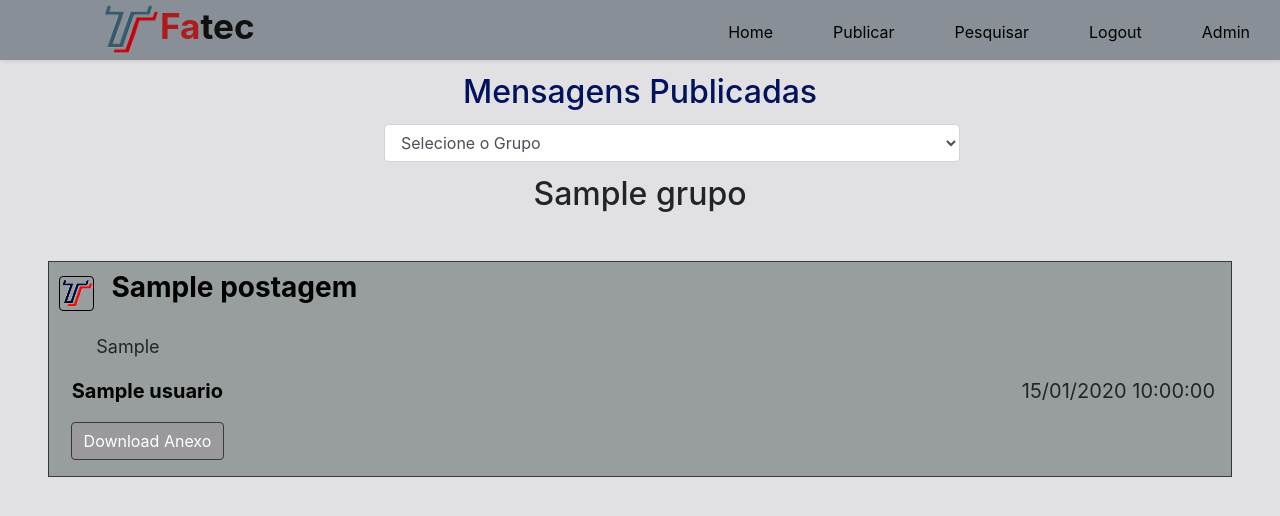
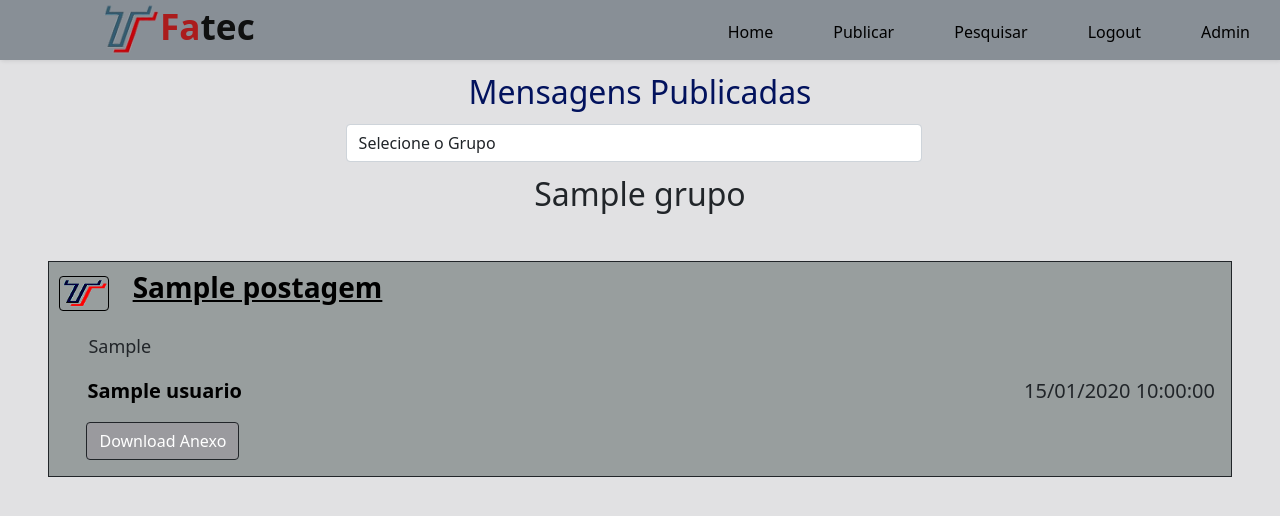
Before and after one commit to marynhaSjc/API-Gfour---Fatec-SJC, a Flask app: page /visualizacao/1 in a window 1280 px wide. Shown: the top 516 px of the page. Run offline with Flask 2, Linux system fonts and the light colour scheme; the visitor is signed in with stand-in values (Sample User, id 1); tables that the repository leaves empty hold one stand-in row (values such as "Sample post"); parts of the project's set-up code (start-up, migrations or seed data) failed here and were passed over; some libraries are stand-ins or nearby versions.

Commit message:
Alterações de Layout e validação login

```diff
--- a/app.py
+++ b/app.py
@@ -52,7 +52,7 @@ class Usuario(db.Model):
     __tablename__="Usuario"
     idUsuario = db.Column(db.Integer, primary_key= True, autoincrement = True)
     nomeUsuario = db.Column(db.String(30))
-    emailUsuario = db.Column(db.String(30))
+    emailUsuario = db.Column(db.String(200))
     senhaUsuario = db.Column(db.String(15))
     tipoUsuario = db.Column(db.String(10))
     disciplina = relationship("Disciplina", secondary=association_usuario_disciplina)
@@ -133,9 +133,9 @@ def criar_adm():
 def login():
     msg = ''
     if request.method == 'POST':
-        nome = request.form['nome']
+        nome = request.form['e-mail']
         senha = request.form['pwd']
-        usuário = Usuario.query.filter_by(nomeUsuario=nome,senhaUsuario=senha).first()
+        usuário = Usuario.query.filter_by(emailUsuario=nome,senhaUsuario=senha).first()
         if usuário:
             # session['loggedin'] = True
             session['nome'] = usuário.nomeUsuario
@@ -146,7 +146,7 @@ def login():
             flash(msg)
             return redirect(url_for('show'))
         else:
-            msg = 'Nome Usuário e/ou Senha incorretos  !'
+            msg = 'E-mail e/ou Senha incorretos  !'
             flash(msg)
     return render_template('login.html', msg=msg)
 
--- a/static/css/postar.css
+++ b/static/css/postar.css
@@ -5,7 +5,6 @@
 
 header{
     width: 100%;
-    height: 80px;
     display: flex;
     justify-content: space-between;
     background-color: #C4C4C4;
--- a/templates/cadastro.html
+++ b/templates/cadastro.html
@@ -6,6 +6,7 @@
     <link rel="stylesheet" href="https://stackpath.bootstrapcdn.com/bootstrap/4.1.3/css/bootstrap.min.css" integrity="sha384-MCw98/SFnGE8fJT3GXwEOngsV7Zt27NXFoaoApmYm81iuXoPkFOJwJ8ERdknLPMO" crossorigin="anonymous">
     <link rel="shortcut icon" href="..\static\img\favicon1.png" type="image/x-icon">
     <link rel="stylesheet" type="text/css" href="../static/css/novanav.css">
+    <link href="https://cdn.jsdelivr.net/npm/bootstrap@5.1.2/dist/css/bootstrap.min.css" rel="stylesheet" integrity="sha384-uWxY/CJNBR+1zjPWmfnSnVxwRheevXITnMqoEIeG1LJrdI0GlVs/9cVSyPYXdcSF" crossorigin="anonymous">
     <title>Cadastro</title>
 </head>
 <style>
@@ -75,7 +76,6 @@ border: 1.5px solid rgb(0, 0, 0);  /* creates padding around scroll thumb */
 
 <script src="https://code.jquery.com/jquery-3.3.1.slim.min.js" integrity="sha384-q8i/X+965DzO0rT7abK41JStQIAqVgRVzpbzo5smXKp4YfRvH+8abtTE1Pi6jizo" crossorigin="anonymous"></script>
 <script src="https://cdnjs.cloudflare.com/ajax/libs/popper.js/1.14.3/umd/popper.min.js" integrity="sha384-ZMP7rVo3mIykV+2+9J3UJ46jBk0WLaUAdn689aCwoqbBJiSnjAK/l8WvCWPIPm49" crossorigin="anonymous"></script>
-<script src="https://stackpath.bootstrapcdn.com/bootstrap/4.1.3/js/bootstrap.min.js" integrity="sha384-ChfqqxuZUCnJSK3+MXmPNIyE6ZbWh2IMqE241rYiqJxyMiZ6OW/JmZQ5stwEULTy" crossorigin="anonymous"></script>
-
+<script src="https://cdn.jsdelivr.net/npm/bootstrap@5.1.2/dist/js/bootstrap.bundle.min.js" integrity="sha384-kQtW33rZJAHjgefvhyyzcGF3C5TFyBQBA13V1RKPf4uH+bwyzQxZ6CmMZHmNBEfJ" crossorigin="anonymous"></script>
 </body>
 </html>
--- a/templates/login.html
+++ b/templates/login.html
@@ -41,8 +41,8 @@
             <img class="mb-4" src="../static/img/Logo1.png" alt="" width="320" height="220" style="filter: contrast(2);">
             <h1 class="h3 mb-3 fw-normal">Login</h1>
             <div class="form-floating">
-                <input type="text" class="form-control" name="nome"  id="floatingInput" placeholder="nome usuário">
-                <label for="floatingInput">Nome</label>
+                <input type="email" class="form-control" name="e-mail"  id="floatingInput" placeholder="nome usuário">
+                <label for="floatingInput">E-mail</label>
             </div>
             <div class="form-floating">
                 <input type="password" class="form-control" name="pwd" id="floatingPassword" placeholder="Senha">
--- a/templates/request.html
+++ b/templates/request.html
@@ -3,7 +3,8 @@
 <head>
     <meta charset="UTF-8">
     <link rel="stylesheet" href="../static/css/Novo_Cadastro.css">
-    <link rel="stylesheet" href="https://stackpath.bootstrapcdn.com/bootstrap/4.1.3/css/bootstrap.min.css" integrity="sha384-MCw98/SFnGE8fJT3GXwEOngsV7Zt27NXFoaoApmYm81iuXoPkFOJwJ8ERdknLPMO" crossorigin="anonymous">
+    <link href="https://cdn.jsdelivr.net/npm/bootstrap@5.1.2/dist/css/bootstrap.min.css" rel="stylesheet" integrity="sha384-uWxY/CJNBR+1zjPWmfnSnVxwRheevXITnMqoEIeG1LJrdI0GlVs/9cVSyPYXdcSF" crossorigin="anonymous">
+
     <title>Cadastro_Empregados</title>
 </head>
 <body style="background-color: #e1e1e3">
@@ -57,7 +58,6 @@
 
 <script src="https://code.jquery.com/jquery-3.3.1.slim.min.js" integrity="sha384-q8i/X+965DzO0rT7abK41JStQIAqVgRVzpbzo5smXKp4YfRvH+8abtTE1Pi6jizo" crossorigin="anonymous"></script>
 <script src="https://cdnjs.cloudflare.com/ajax/libs/popper.js/1.14.3/umd/popper.min.js" integrity="sha384-ZMP7rVo3mIykV+2+9J3UJ46jBk0WLaUAdn689aCwoqbBJiSnjAK/l8WvCWPIPm49" crossorigin="anonymous"></script>
-<script src="https://stackpath.bootstrapcdn.com/bootstrap/4.1.3/js/bootstrap.min.js" integrity="sha384-ChfqqxuZUCnJSK3+MXmPNIyE6ZbWh2IMqE241rYiqJxyMiZ6OW/JmZQ5stwEULTy" crossorigin="anonymous"></script>
-
+<script src="https://cdn.jsdelivr.net/npm/bootstrap@5.1.2/dist/js/bootstrap.bundle.min.js" integrity="sha384-kQtW33rZJAHjgefvhyyzcGF3C5TFyBQBA13V1RKPf4uH+bwyzQxZ6CmMZHmNBEfJ" crossorigin="anonymous"></script>
 </body>
 </html>
--- a/templates/response.html
+++ b/templates/response.html
@@ -1,5 +1,6 @@
 <h3>{{numrows}} Registros Encontrados</h3>
-<table class="table table-striped custab">
+<br>
+<table class="table table-striped custab text-center">
   <thead>
       <tr>
          <th>Título</th>
--- a/templates/visualizacao.html
+++ b/templates/visualizacao.html
@@ -8,9 +8,8 @@
     <link rel="stylesheet" href="../static/css/visualizacao.css">
     <link rel="stylesheet" type="text/css" href="../static/css/novanav.css">
     <link rel="stylesheet" type="text/css" href="../static/css/novanav.css">
-    <link rel="stylesheet" href="https://stackpath.bootstrapcdn.com/bootstrap/4.1.3/css/bootstrap.min.css" integrity="sha384-MCw98/SFnGE8fJT3GXwEOngsV7Zt27NXFoaoApmYm81iuXoPkFOJwJ8ERdknLPMO" crossorigin="anonymous">
-    <script src="https://maxcdn.bootstrapcdn.com/bootstrap/4.1.1/js/bootstrap.min.js"></script>
-    <script src="https://ajax.googleapis.com/ajax/libs/jquery/3.4.1/jquery.min.js"></script>
+    <link href="https://cdn.jsdelivr.net/npm/bootstrap@5.1.2/dist/css/bootstrap.min.css" rel="stylesheet" integrity="sha384-uWxY/CJNBR+1zjPWmfnSnVxwRheevXITnMqoEIeG1LJrdI0GlVs/9cVSyPYXdcSF" crossorigin="anonymous">
+
     <title>Visualização</title>
     <style>
         body::-webkit-scrollbar {
@@ -46,7 +45,7 @@ body::-webkit-scrollbar-thumb {
         </ul>
       </header>
    <h2 class="text-center" style="color: #02125d; margin-left: 0%; margin-top: 1%;">Mensagens Publicadas</h2>
-   <select class="js-example-basic form-control" style="width: 45%;margin-left: 30%; margin-top: 1%" name="grupos" id="filtrar_grupo">
+   <select class="js-example-basic form-control" style="width: 45%;margin-left: 27%; margin-top: 1%" name="grupos" id="filtrar_grupo">
        <option value="" disabled selected >Selecione o Grupo</option>
        <option value="" >Geral</option>
     {%for grupo in grupos %}
@@ -59,8 +58,12 @@ body::-webkit-scrollbar-thumb {
 
     {% with messages = get_flashed_messages() %}
             {% if messages %}
-                <div style="font-weight: bold;font-size: small;  color: red;font-family: Arial; margin: 1%;"  class="notification is-danger">
-                    {{ messages[0] }}
+                <!-- <div style="font-weight: bold;font-size: small;  color: red;font-family: Arial; margin: 1%;"  class="notification is-danger"> -->
+                <div class="w-100 d-flex justify-content-center">
+                    <div class=" w-50 alert mx-5 text-center text-danger">
+                        {{ messages[0] }}
+
+                    </div>
                 </div>
             {% endif %}
         {% endwith %}
@@ -75,14 +78,17 @@ body::-webkit-scrollbar-thumb {
             <img data-src="holder.js/32x32?theme=thumb&amp;bg=007bff&amp;fg=007bff&amp;size=1" alt="32x32" class="mr-2 rounded border border-dark"   style="width: 50px;height: 35px;margin:10px;filter:contrast(4);" src="..\static\img\favicon.png" data-holder-rendered="true">
             <a  id="title"  style="text-align: justify;width: 400%;margin-left: 0.8%;padding-right: 5%;font-size: 28px;color: black;font-weight: bold"  class="titulo">{{ mostrar['tituloPostagem'] }}</a>
         </div>
-        <div>
-            <p id="content"   style="margin-top: 1%;font-size: 18px;;margin-left: 4%;text-align: justify;margin-right: 4%">{{ mostrar['mensagemPostagem'] }} </p>
+        <div class="px-3">
+            <div class="row">
+                <p id="content" style="margin-top: 1%;font-size: 18px; margin-left: 2%; text-align: justify;margin-right: 4%">{{ mostrar['mensagemPostagem'] }} </p>
+            </div>
+
         <div class="row pr-3">
             <div class="col-6">
 
                 <strong id="nome" style="margin-top: 8%;margin-left: 4%;font-size: 20px;;color: #000000">{{ mostrar.usuario.nomeUsuario }}</strong>
             </div>
-            <div class="col-6 text-right">
+            <div class="col-6 text-end">
                 <small id="hora" style="font-size: 20px;">{{ mostrar['dataPostagem'].strftime('%d/%m/%Y %H:%M:%S')}}</small>
             </div>
         </div>
@@ -92,7 +98,7 @@ body::-webkit-scrollbar-thumb {
             {% if mostrar.anexo|length > 0 %}
             <a class="btn btn-success border border-dark" style="margin-left: 1%;;background: rgb(154, 154, 158);" href="{{ url_for('static',filename="documentos/")}}{{ mostrar.anexo[0]['pathfileAnexo']}}" download >Download Anexo</a>
             {% endif %}</div>
-            <div class="text-right col-6 pr-3">
+            <div class="text-end col-6 pr-3">
             {% if id_Usuario == mostrar.usuario.idUsuario | string()  %}
 
             <a class="btn btn-danger border border-dark" style="margin-left:1%;"   href="/apagar/{{ mostrar.idPostagem }}" >Apagar Mensagem</a>
@@ -104,6 +110,7 @@ body::-webkit-scrollbar-thumb {
         {% endfor %}
 </div>
 </body>
+<script src="https://ajax.googleapis.com/ajax/libs/jquery/3.4.1/jquery.min.js"></script>
 <script>
     $('#filtrar_grupo').on('change',function(){
         if (this.value=== ""){
@@ -113,4 +120,6 @@ body::-webkit-scrollbar-thumb {
         }
     })
 </script>
+
+<script src="https://cdn.jsdelivr.net/npm/bootstrap@5.1.2/dist/js/bootstrap.bundle.min.js" integrity="sha384-kQtW33rZJAHjgefvhyyzcGF3C5TFyBQBA13V1RKPf4uH+bwyzQxZ6CmMZHmNBEfJ" crossorigin="anonymous"></script>
 </html>
```
Also changed, not shown: templates/base.html (+3 -4 lines), templates/index.html (+5 -47 lines), templates/pesquisa.html (+51 -49 lines), templates/postar.html (+9 -5 lines), templates/view.html (+1 -33 lines), static/documentos/botao1.png (added).
